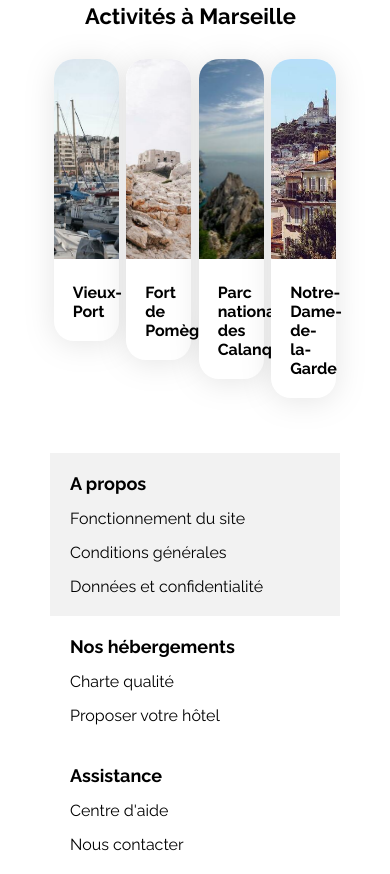
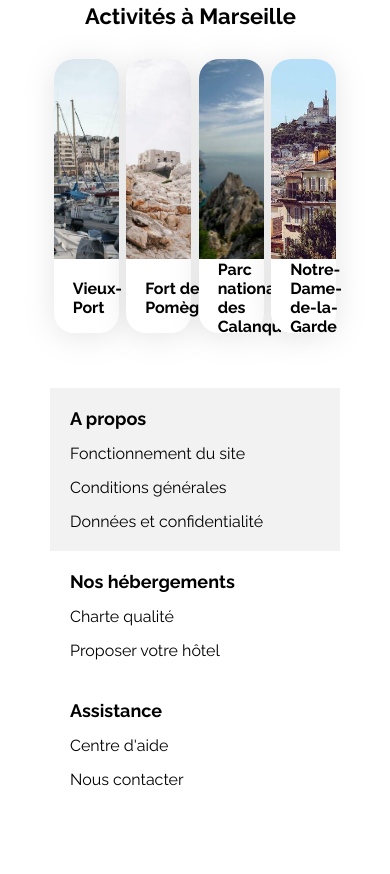
Before and after one commit to SebMZI/Project3, a plain HTML site: page index.html in a window 390 px wide. Shown: the part 2143-3017 px from the top of the page. After the commit the page ends 2952 px from the top, so only its background shows below. Drawn offline with Linux system fonts and the light colour scheme.

Commit message:
Modif HTML et CSS concernant les cartes activités qui ne se mettaient pas aux bonnes proportions lors du responsive

```diff
--- a/css/style.css
+++ b/css/style.css
@@ -367,6 +367,12 @@ nav{
     object-fit: cover;
 }
 
+.activities-cards .card div{
+    display: flex;
+    align-items: center;
+    height: 70px;
+}
+
 .activities-cards .card h3{
     padding: 20px 0px 20px 19px;
 }
@@ -455,11 +461,8 @@ nav{
     }
 
     /* Activité Marseille */
-
-
     .activities-cards .card img{
         height: 200px;
-        width: 100%;
     }
 
 
--- a/index.html
+++ b/index.html
@@ -261,25 +261,33 @@
                     <article class="card">
                         <a href="#">
                             <img src="images/activites/reno-laithienne.jpg" alt="Image de bateaux dans le Vieux-Port de Marseille">
-                            <h3 class="card-title">Vieux-Port</h3>
+                            <div>
+                                <h3 class="card-title">Vieux-Port</h3>
+                            </div>
                         </a>
                     </article>
                     <article class="card">
                         <a href="#">
                             <img src="images/activites/paul-hermann.jpg" alt="Image de bateaux dans le Vieux-Port de Marseille">
-                            <h3 class="card-title">Fort de Pomègues</h3>
+                            <div>
+                                <h3 class="card-title">Fort des Pomègues</h3>
+                            </div>
                         </a>
                     </article>
                     <article class="card">
                         <a href="#">
                             <img src="images/activites/kilyan-sockalingum.jpg" alt="Image du Parc National des Calanques">
-                            <h3 class="card-title">Parc national des Calanques</h3>
+                            <div>
+                                <h3 class="card-title">Parc national des Calanques</h3>
+                            </div>
                         </a>
                     </article>
                     <article class="card">
                         <a href="#">
                             <img src="images/activites/florian-wehde.jpg" alt="Image de Notre-Dame-de-la-Garde">
-                            <h3 class="card-title">Notre-Dame-de-la-Garde</h3>
+                            <div>
+                                <h3 class="card-title">Notre-Dame-de-la-Garde</h3>
+                            </div>
                         </a>
                     </article>
                 </div>
```
